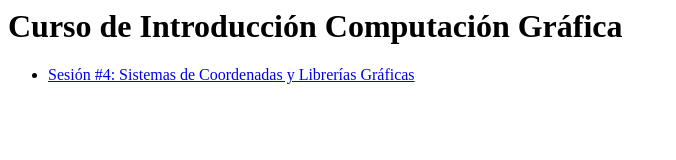
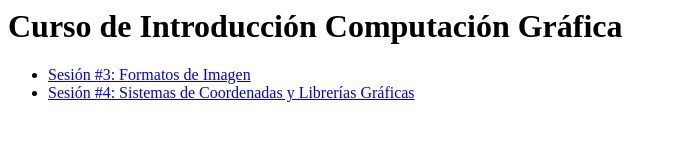
Before and after one commit to LuceroRueda/ICG-MUL-A-2024-2, a plain HTML site: page index.html in a window 1280 px wide. Shown: the whole page, without its empty margins (0-676 px from the left). Drawn offline with Linux system fonts and the light colour scheme.

Commit message:
Update index.html

```diff
--- a/index.html
+++ b/index.html
@@ -1,6 +1,7 @@
 <body>
   <h1>Curso de Introducción Computación Gráfica</h1>
   <ul>
+    <li><a href="https://github.com/LuceroRueda/AC-18AGO">Sesión #3: Formatos de Imagen</a></li>
     <li><a href="AC-15AGO">Sesión #4: Sistemas de Coordenadas y Librerías Gráficas</a></li>
   </ul>
 </body>
```
